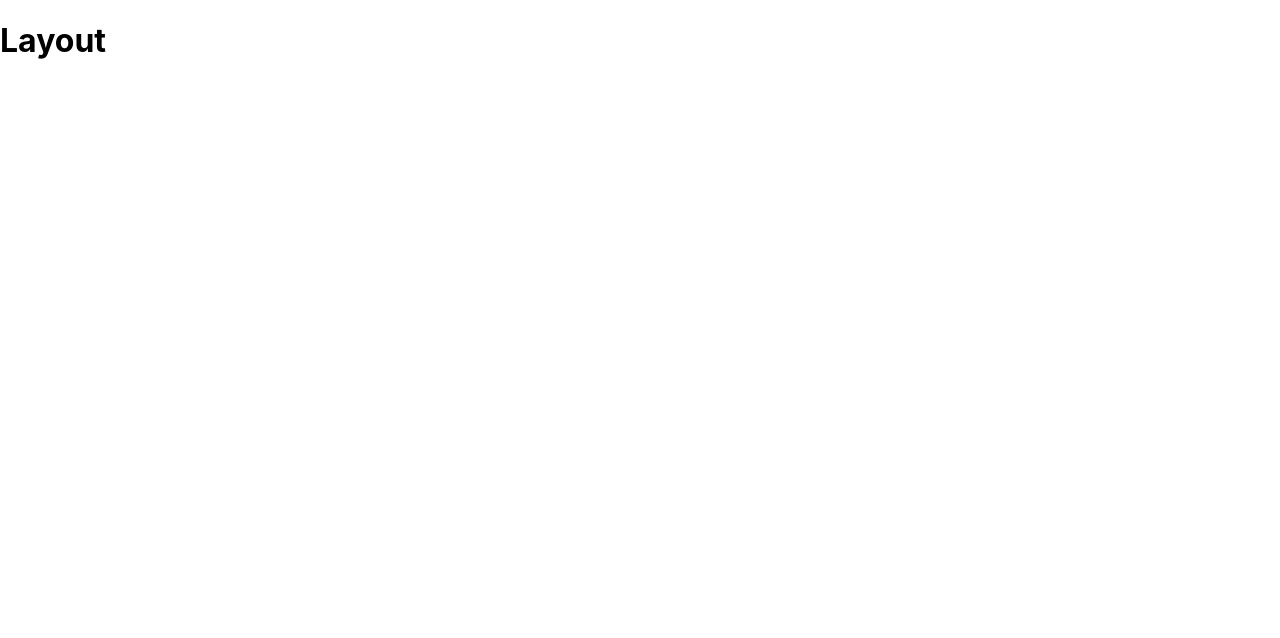
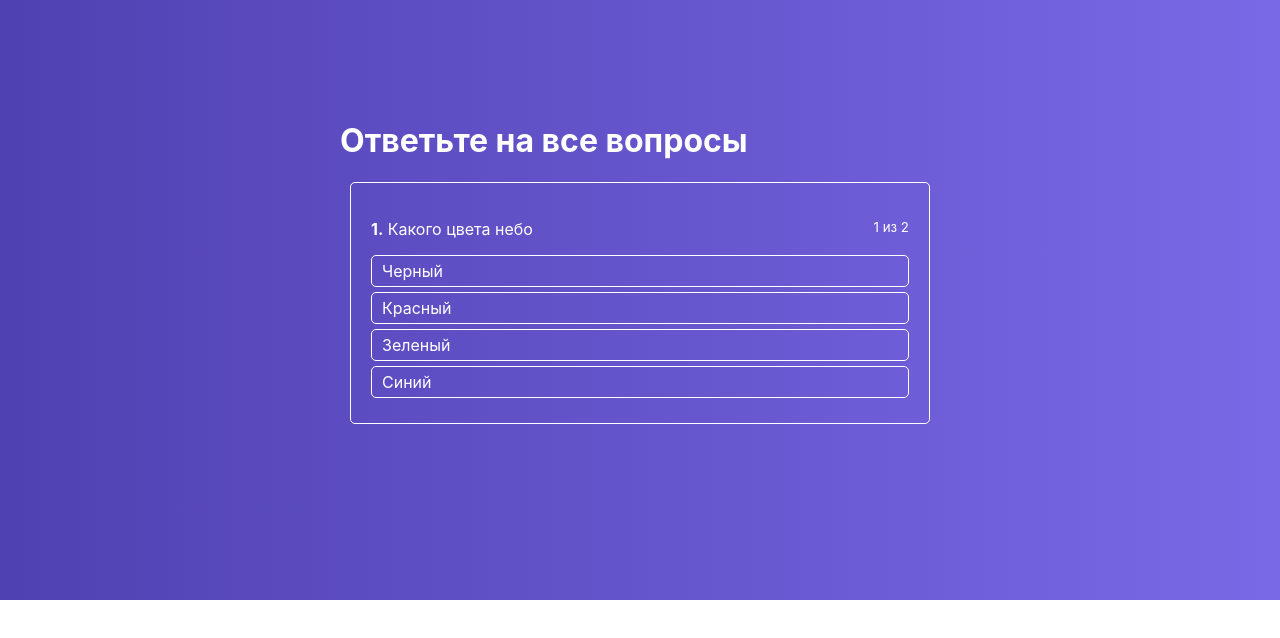
Before and after one commit to Vitaliy-Shlepakov/quize, a React app: page / in a window 1280 px wide. Shown: the top 638 px of the page. Built offline with nearby package versions, Linux system fonts and the light colour scheme.

Commit message:
some changes

```diff
--- a/src/App.js
+++ b/src/App.js
@@ -1,10 +1,11 @@
 import React from 'react';
 import Layout from "./hoc/Layout/Layout";
+import Quiz from "./containers/Quize/Quiz";
 
 function App() {
   return (
     <Layout>
-      <h1>Layout</h1>
+      <Quiz/>
     </Layout>
   );
 }
--- /dev/null
+++ b/src/components/ActiveQuiz/ActiveQuiz.js
@@ -0,0 +1,28 @@
+import React from 'react';
+import './ActiveQuiz.sass';
+import AnswersList from "../AnswersList/AnswersList";
+
+const ActiveQuiz = ({answers, question, onAnswerClickHandle, answerNumber, quizLength, answerState}) => {
+
+  return (
+    <div className="ActiveQuiz">
+      <p className="ActiveQuiz__Question">
+        <span>
+          <strong>1.</strong>
+          &nbsp;
+          {question}
+        </span>
+
+        <small>{answerNumber} из {quizLength}</small>
+      </p>
+
+      <AnswersList
+        answers={answers}
+        onAnswerClickHandle={onAnswerClickHandle}
+        state={answerState}
+      />
+    </div>
+  );
+};
+
+export default ActiveQuiz;
--- /dev/null
+++ b/src/components/ActiveQuiz/ActiveQuiz.sass
@@ -0,0 +1,11 @@
+.ActiveQuiz
+  padding: 20px
+  color: #fff
+  border: 1px solid #fff
+  border-radius: 5px
+  box-sizing: border-box
+  margin: 0 10px
+
+.ActiveQuiz__Question
+  display: flex
+  justify-content: space-between
--- /dev/null
+++ b/src/components/AnswerItem/AnswerItem.js
@@ -0,0 +1,15 @@
+import React from 'react';
+import './AnswerItem.sass';
+
+const AnswerItem = ({answer, onAnswerClickHandle}) => {
+  return (
+    <li
+      className="AnswerItem"
+      onClick={() => onAnswerClickHandle(answer.id)}
+    >
+      {answer.text}
+    </li>
+  );
+};
+
+export default AnswerItem;
--- /dev/null
+++ b/src/components/AnswerItem/AnswerItem.sass
@@ -0,0 +1,10 @@
+.AnswerItem
+  border: 1px solid #fff
+  border-radius: 5px
+  padding: 5px 10px
+  margin-bottom: 5px
+  cursor: pointer
+
+.AnswerItem:hover
+  background-color: rgba(255, 255, 255, .2)
+  transition: all .3s
--- /dev/null
+++ b/src/components/AnswersList/AnswersList.js
@@ -0,0 +1,24 @@
+import React from 'react';
+import './AnswersList.sass';
+import AnswerItem from "../AnswerItem/AnswerItem";
+
+const AnswersList = ({answers, onAnswerClickHandle, answerState}) => {
+  return (
+    <div>
+      <ul className="AnswersList">
+        {
+          answers.map((answer, index) => {
+            return <AnswerItem
+              answer={answer}
+              key={index}
+              onAnswerClickHandle={onAnswerClickHandle}
+              answerState={answerState}
+            />
+          })
+        }
+      </ul>
+    </div>
+  );
+};
+
+export default AnswersList;
--- /dev/null
+++ b/src/components/AnswersList/AnswersList.sass
@@ -0,0 +1,4 @@
+.AnswersList
+  list-style: none
+  margin: 0
+  padding: 0
--- /dev/null
+++ b/src/containers/Quize/Quiz.js
@@ -0,0 +1,90 @@
+import React, {Component} from 'react';
+import './Quize.sass';
+import ActiveQuiz from "../../components/ActiveQuiz/ActiveQuiz";
+
+class Quiz extends Component {
+
+  state = {
+    activeQuestion: 0,
+    answerState: {},
+    quiz: [
+      {
+        id: 1,
+        question: 'Какого цвета небо',
+        rightAnswerId: 4,
+        answers: [
+          {text: 'Черный', id: 1},
+          {text: 'Красный', id: 2},
+          {text: 'Зеленый', id: 3},
+          {text: 'Синий', id: 4},
+        ]
+      },
+      {
+        id: 2,
+        question: 'В каком году',
+        rightAnswerId: 3,
+        answers: [
+          {text: '1700', id: 1},
+          {text: '1702', id: 2},
+          {text: '1703', id: 3},
+          {text: '1802', id: 4},
+        ]
+      }
+    ]
+  };
+
+  onAnswerClickHandle = (answerId) => {
+    const { activeQuestion, quiz } = this.state;
+
+    const currentQuiz = quiz[activeQuestion];
+
+    if(currentQuiz.rightAnswerId === answerId){
+
+      this.setState({
+        answerState: {[answerId]: 'success'}
+      });
+
+      if(this.isQuizFinished()){
+        console.log('finish');
+      }else {
+        setTimeout(() => {
+          this.setState((state) => {
+            return {
+              activeQuestion: state.activeQuestion + 1
+            }
+          })
+        }, 1000)
+      }
+    }else{
+
+      this.setState({
+        answerState: {[answerId]: 'error'}
+      });
+    }
+
+  };
+
+  isQuizFinished() {
+    return this.state.activeQuestion + 1 === this.state.quiz.length
+  }
+
+  render() {
+    return (
+      <div className="Quiz">
+        <div className="Quiz__Wrapper">
+          <h1 className="Quiz__Title">Ответьте на все вопросы</h1>
+          <ActiveQuiz
+            answers={this.state.quiz[this.state.activeQuestion].answers}
+            question={this.state.quiz[this.state.activeQuestion].question}
+            onAnswerClickHandle={this.onAnswerClickHandle}
+            quizLength={this.state.quiz.length}
+            answerNumber={this.state.activeQuestion + 1}
+            state={this.state.answerState}
+          />
+        </div>
+      </div>
+    );
+  }
+}
+
+export default Quiz;
--- /dev/null
+++ b/src/containers/Quize/Quize.sass
@@ -0,0 +1,14 @@
+.Quiz
+  display: flex
+  justify-content: center
+  padding-top: 100px
+  flex-grow: 1
+  width: 100%
+  background: linear-gradient(90deg, #5041b2 0, #7969e6 100%)
+  min-height: 500px
+
+.Quiz__Title
+  color: #fff
+
+.Quiz__Wrapper
+  width: 600px
```
